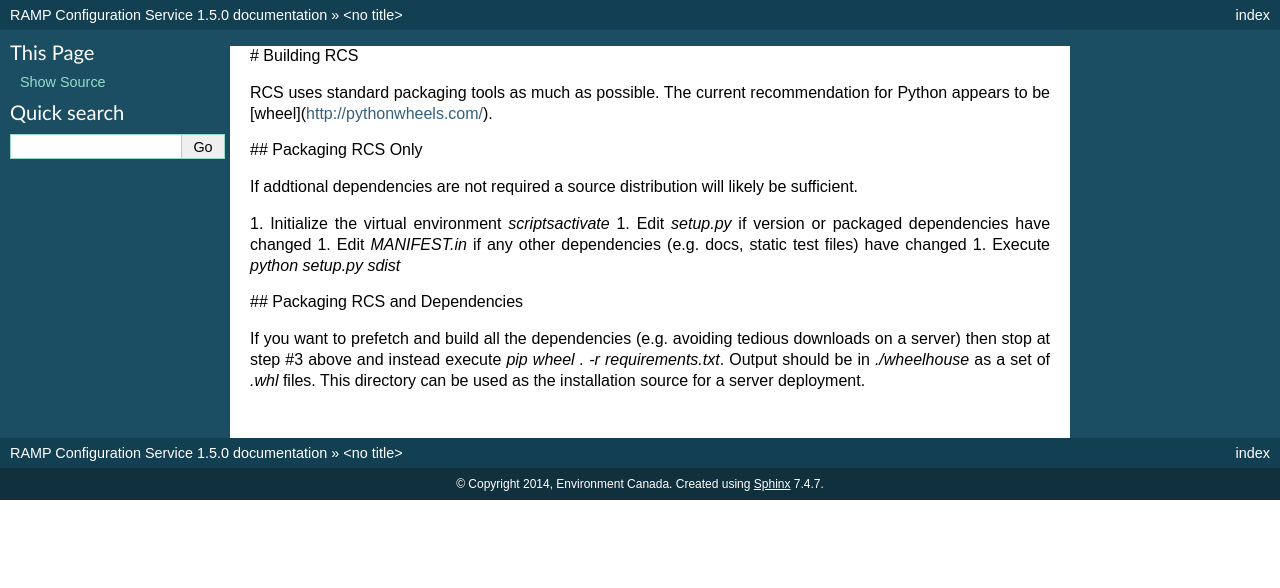
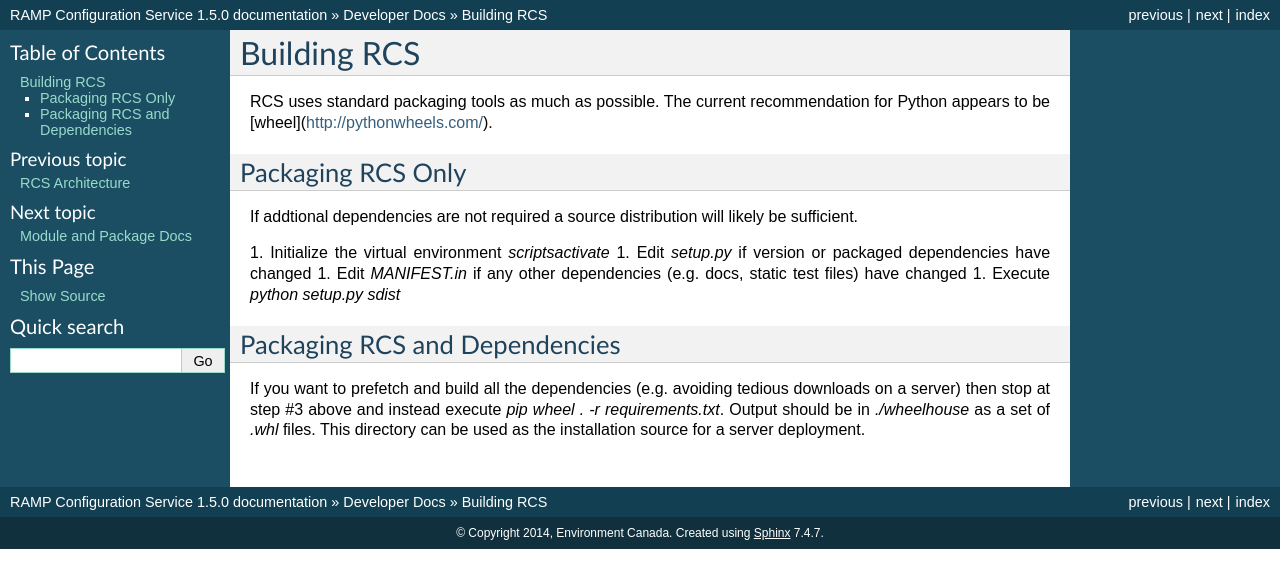
Before and after one commit to fgpv-vpgf/rcs, a Sphinx documentation site: the page built from docs/dev/building.rst, in a window 1280 px wide. Shown: the top 588 px of the page. Built offline with Sphinx 7.4.7, drawn with Linux system fonts in a browser that asks for light colours.

```diff
--- /dev/null
+++ b/docs/dev/architecture.rst
@@ -0,0 +1,4 @@
+RCS Architecture
+================
+
+If there was an RCS architecture doc this is where it would be.
--- a/docs/dev/building.rst
+++ b/docs/dev/building.rst
@@ -1,9 +1,11 @@
-# Building RCS
+Building RCS
+============
 
 RCS uses standard packaging tools as much as possible.  The current recommendation
 for Python appears to be [wheel](http://pythonwheels.com/).
 
-## Packaging RCS Only
+Packaging RCS Only
+------------------
 
 If addtional dependencies are not required a source distribution will likely be sufficient.
 
@@ -12,7 +14,8 @@ If addtional dependencies are not required a source distribution will likely be
 1. Edit `MANIFEST.in` if any other dependencies (e.g. docs, static test files) have changed
 1. Execute `python setup.py sdist`
 
-## Packaging RCS and Dependencies
+Packaging RCS and Dependencies
+------------------------------
 
 If you want to prefetch and build all the dependencies (e.g. avoiding tedious
 downloads on a server) then stop at step #3 above and instead execute
--- a/docs/dev/index.rst
+++ b/docs/dev/index.rst
@@ -0,0 +1,11 @@
+Developer Docs
+==============
+
+These docs cover the internal workings of RCS.
+
+.. toctree::
+    :maxdepth: 2
+
+    architecture
+    building
+    api
--- /dev/null
+++ b/docs/dev/rcs.rst
@@ -0,0 +1,10 @@
+RCS
+===
+
+The main `rcs.py` module.
+
+.. automodule:: rcs
+   :members:
+   :undoc-members:
+   :private-members:
+   :special-members:
```
Also changed, not shown: docs/dev/api.rst (added, +11 -0 lines), docs/dev/parsers.rst (added, +16 -0 lines).
